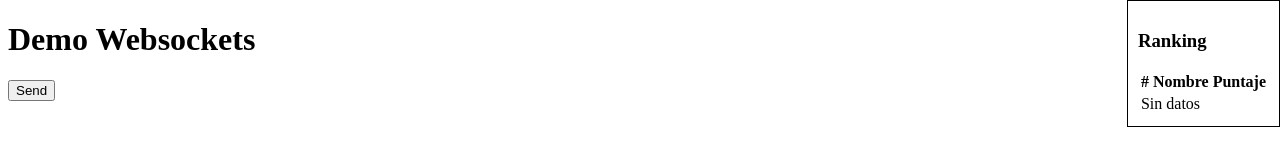
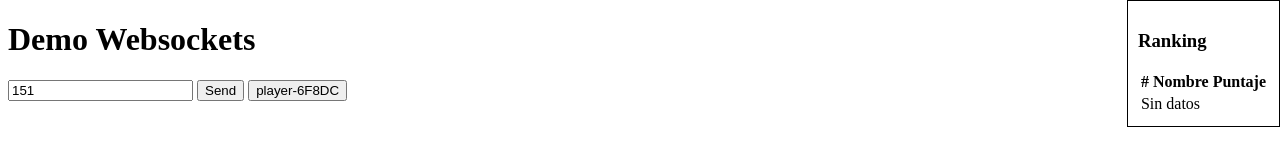
Before and after one commit to fernandezja/game-html5, a plain HTML site: page demows.html in a window 1280 px wide. Both pictures are taken after a click on the button "Send". Drawn offline with Linux system fonts and the light colour scheme.

Commit message:
Add Player from localStorage

```diff
--- a/demows.html
+++ b/demows.html
@@ -19,7 +19,9 @@
 <body>
     <h1>Demo Websockets</h1>
 
+    <input type="text" id="txtValue" value="151" />
     <input type="button" id="btnSend" value="Send" />
+    <input type="button" id="btnPlayer" value="Player..." />
 
 <div class="ranking">
 <h3>Ranking</h3>
@@ -41,10 +43,46 @@
 
     <script>
 
+        //Jugador
+        window.player = localStorage.getItem('player');
+
+        if(typeof window.player === 'undefined'
+            || window.player == null
+            || window.player === 'null'){
+
+                window.player = "player-"+getRandomString();
+
+            //player = prompt('Ingrese su nombre');
+            localStorage.setItem('player', window.player);
+        }
+
+        function getRandomString(){
+            var chars = '0123456789ABCDEFGHIJKLMNOPQRSTUVWXTZ';
+            var string_length = 5;
+            var randomstring = '';
+            for (var i = 0; i < string_length; i++) {
+                var rnum = Math.floor(Math.random() * chars.length);
+                randomstring += chars.substring(rnum, rnum + 1);
+            }
+            return randomstring;
+        }
+
+        var btnPlayer = document.getElementById('btnPlayer');
+        btnPlayer.value = window.player;
+
+        document.getElementById('btnPlayer').addEventListener('click', function () {
+            window.player = prompt('Ingrese su nombre');
+            localStorage.setItem('player', window.player);
+            btnPlayer.value = window.player;
+        });
+
+        console.log('Player: ', window.player);
+
+
         var data = {
             game: 'Pacman',
             event: 'posicion',
-            player: 'Jose',
+            player: window.player,
             value: 150
         };
 
@@ -68,11 +106,7 @@
         ws.addEventListener('open', function (event) {
             console.log('Conectado!');
 
-            var dataJson = JSON.stringify(data);
-
-            ws.send(dataJson);
-
-
+            sendData();
         });
 
         ws.addEventListener('message', function (event) {
@@ -87,7 +121,7 @@
         });
 
         document.getElementById('btnSend').addEventListener('click', function () {
-            ws.send(dataJson);
+            sendData();
         });
 
         function rankingGenerate(data){
@@ -98,6 +132,9 @@
 
 
             data.forEach(function (item, index) {
+
+                //if (index > 4) return;
+
                 var tr = document.createElement('tr');
                 var td1 = document.createElement('td');
                 var td2 = document.createElement('td');
@@ -112,7 +149,23 @@
                 tr.appendChild(td3);
 
                 tableBody.appendChild(tr);
+
+
             });
+        }
+
+        function sendData(){
+            var txtValue = document.getElementById('txtValue');
+            var value = parseInt(txtValue.value);
+
+            var data = {
+                game: 'Pacman',
+                event: 'posicion',
+                player: window.player,
+                value: value
+            };
+
+            ws.send(JSON.stringify(data));
         }
 
      </script>
```
